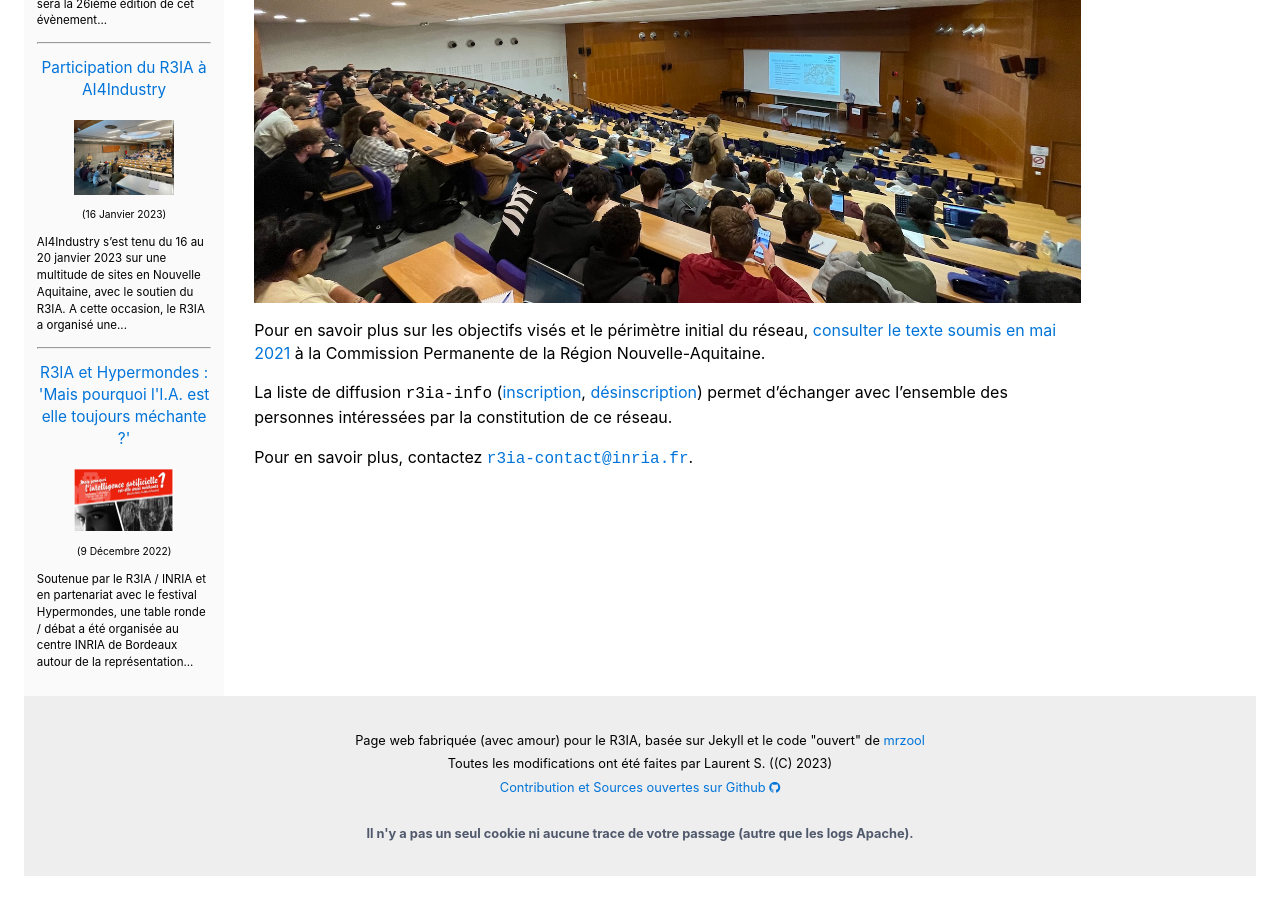
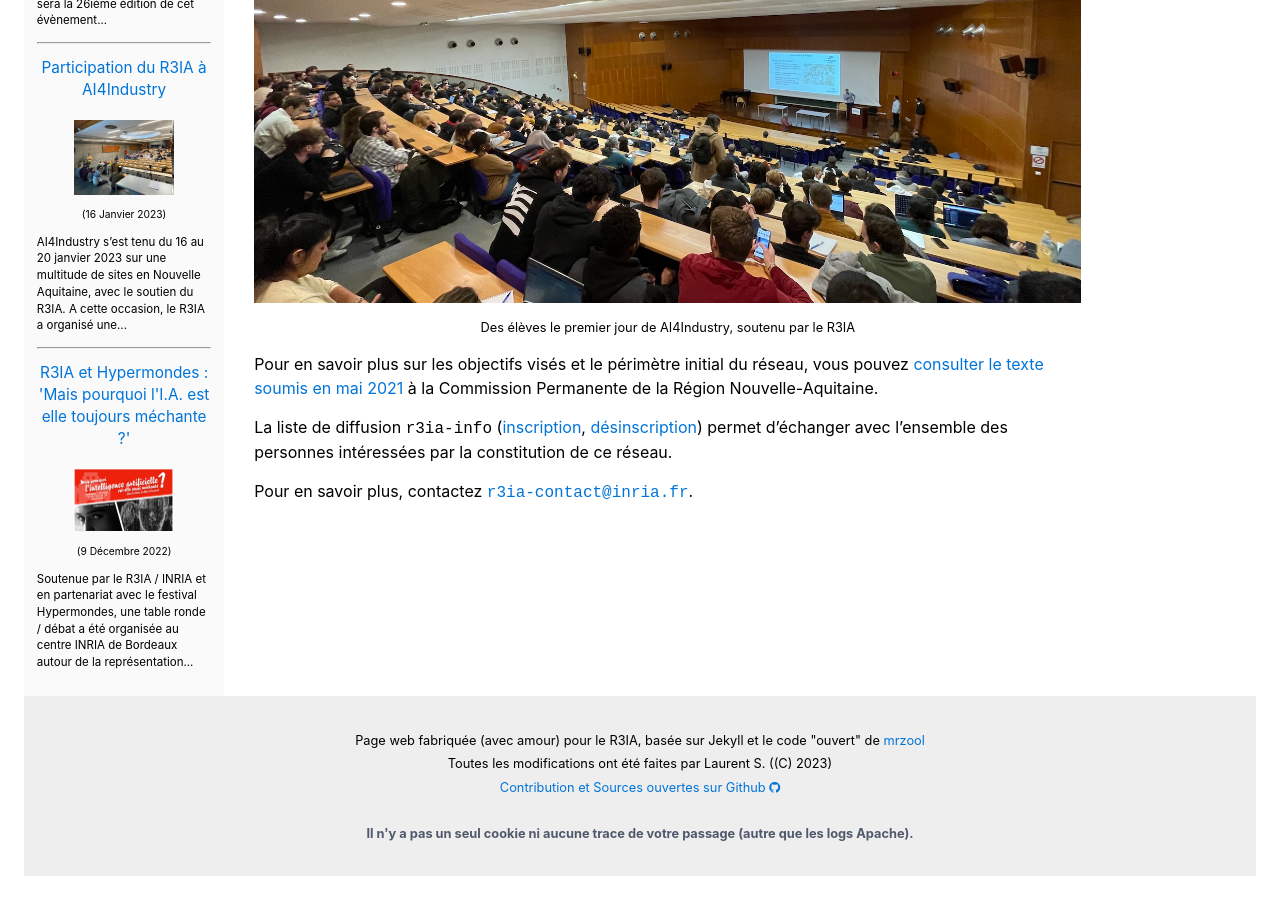
Before and after one commit to lorensipro/website-r3ia, a Jekyll site: the page built from src/index.md, in a window 1280 px wide and 900 px high, scrolled down 866 px. Built offline with Jekyll 4.4.1, drawn with Linux system fonts in a browser that asks for light colours.

Commit message:
petits fixes

```diff
--- a/src/_data/menus.yml
+++ b/src/_data/menus.yml
@@ -1,4 +1,4 @@
 #- {file: research, en: Research, fr: Recherche}
-- {file: who, en: "Who are we?", fr: "Qui sommes nous ?", icon: file-text-o}
-- {file: news, en: News, fr: Actualités, icon: graduation-cap}
+- {file: who, en: "Who are we?", fr: "Qui sommes nous ?", icon: users}
+- {file: news, en: News, fr: Actualités, icon: rss}
 - {file: contact, en: "Contact", fr: "Contact", icon: phone}
--- a/src/index.md
+++ b/src/index.md
@@ -18,9 +18,11 @@
 - Le périmètre du réseau sera évolutif
 - Le réseau mettra en place et coordonnera avant tout un ensemble cohérent d’actions visant à faire émerger de nouvelles collaborations de recherche dans le domaine de l’Intelligence Artificielle et contribuant à renforcer les stratégies des établissements impliqués
 
+
 ![Des élèves le premier jour de AI4Industry, soutenu par le R3IA]({{site.url}}{{ site.baseurl }}/assets/img-multisize/medium/ai4industry-2023-banner.jpg)
+<div style="text-align:center; padding-left:50px; padding-right:50px; font-size:80%">Des élèves le premier jour de AI4Industry, soutenu par le R3IA</div>
 
-Pour en savoir plus sur les objectifs visés et le périmètre initial du réseau, [consulter le texte soumis en mai 2021]({{site.url}}{{ site.baseurl }}/downloads/R3IA.pdf) à la Commission Permanente de la Région Nouvelle-Aquitaine.
+Pour en savoir plus sur les objectifs visés et le périmètre initial du réseau, vous pouvez [consulter le texte soumis en mai 2021]({{site.url}}{{ site.baseurl }}/downloads/R3IA.pdf) à la Commission Permanente de la Région Nouvelle-Aquitaine.
 
 La liste de diffusion `r3ia-info` ([inscription](https://sympa.inria.fr/sympa/subscribe/r3ia-info), [désinscription](https://sympa.inria.fr/sympa/signoff/r3ia-info)) permet d'échanger avec l'ensemble des personnes intéressées par la constitution de ce réseau.
 
```
Also changed, not shown: src/news.md (+3 -2 lines).
